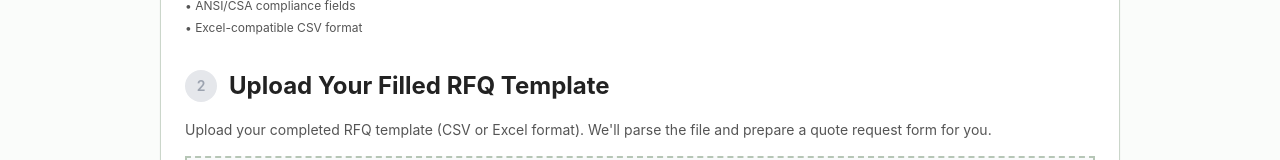
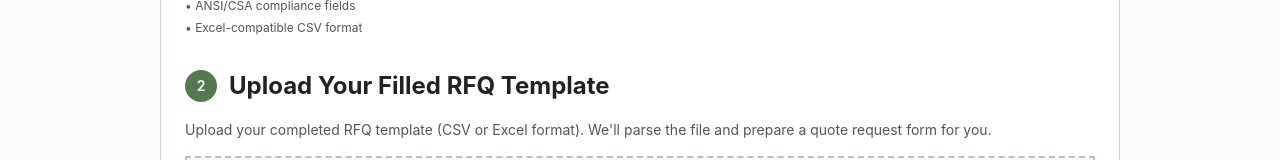
Before and after one commit to LoganOYoung/chainsaw-chain-supplier-borealgrit, a Next.js app: page /request-quote in a window 1280 px wide. Shown: the part 557-717 px from the top of the page. Built offline with nearby package versions, Linux system fonts and the light colour scheme.

Commit message:
Request Quote: make Step 2 circle icon always green (forest-brand)

```diff
--- a/app/request-quote/page.tsx
+++ b/app/request-quote/page.tsx
@@ -834,9 +834,7 @@ ${uploadedFile ? `\n--- Uploaded RFQ File: ${uploadedFile.name} ---\n${uploadedF
           {/* Step 2: Upload Section */}
           <div className="mb-8">
             <div className="flex items-center gap-2 sm:gap-3 mb-3 md:mb-4">
-              <div className={`w-7 h-7 sm:w-8 sm:h-8 rounded-full flex items-center justify-center font-semibold text-xs sm:text-sm ${
-                currentStep >= 2 ? 'bg-forest-brand text-white' : 'bg-gray-200 text-gray-400'
-              }`}>
+              <div className="w-7 h-7 sm:w-8 sm:h-8 rounded-full flex items-center justify-center font-semibold text-xs sm:text-sm bg-forest-brand text-white">
                 {currentStep > 2 ? <CheckCircle className="w-4 h-4 sm:w-5 sm:h-5" /> : '2'}
               </div>
               <h2 className="text-lg sm:text-xl md:text-2xl font-bold text-text-main">Upload Your Filled RFQ Template</h2>
```
